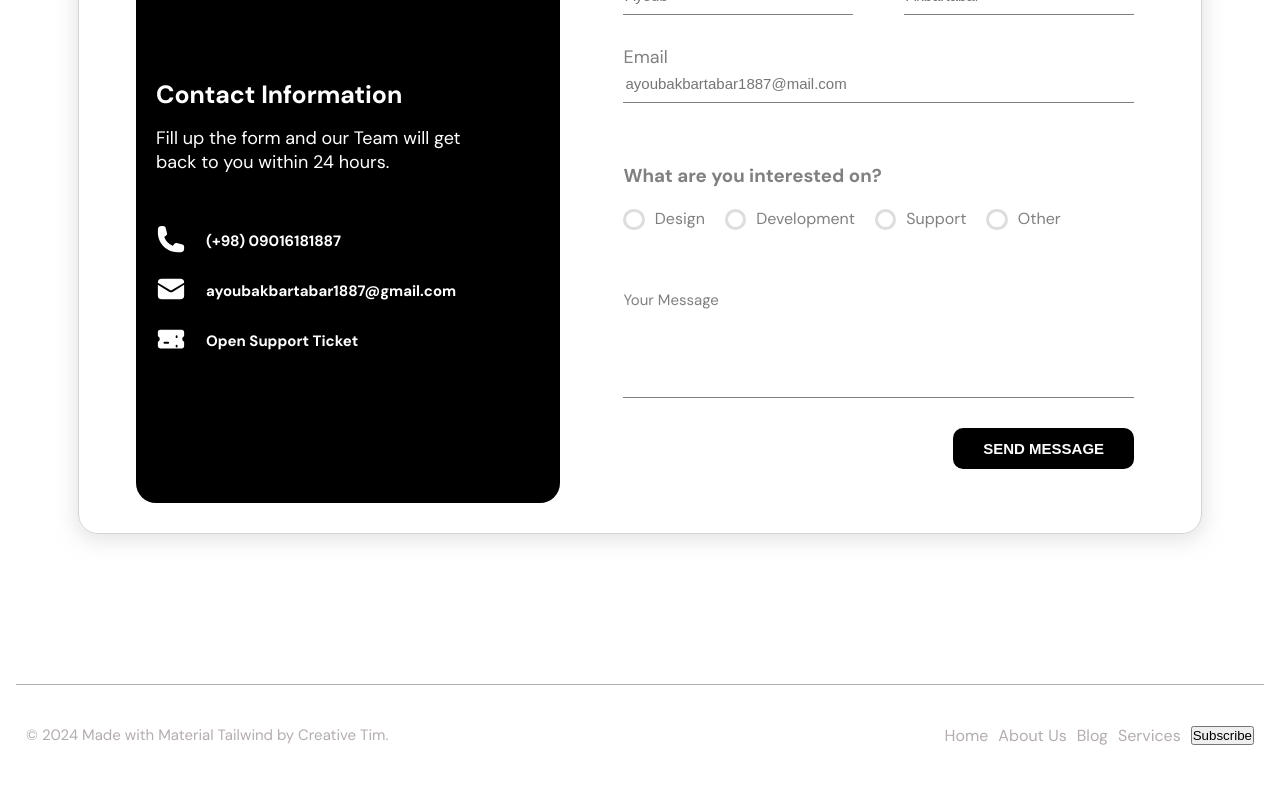
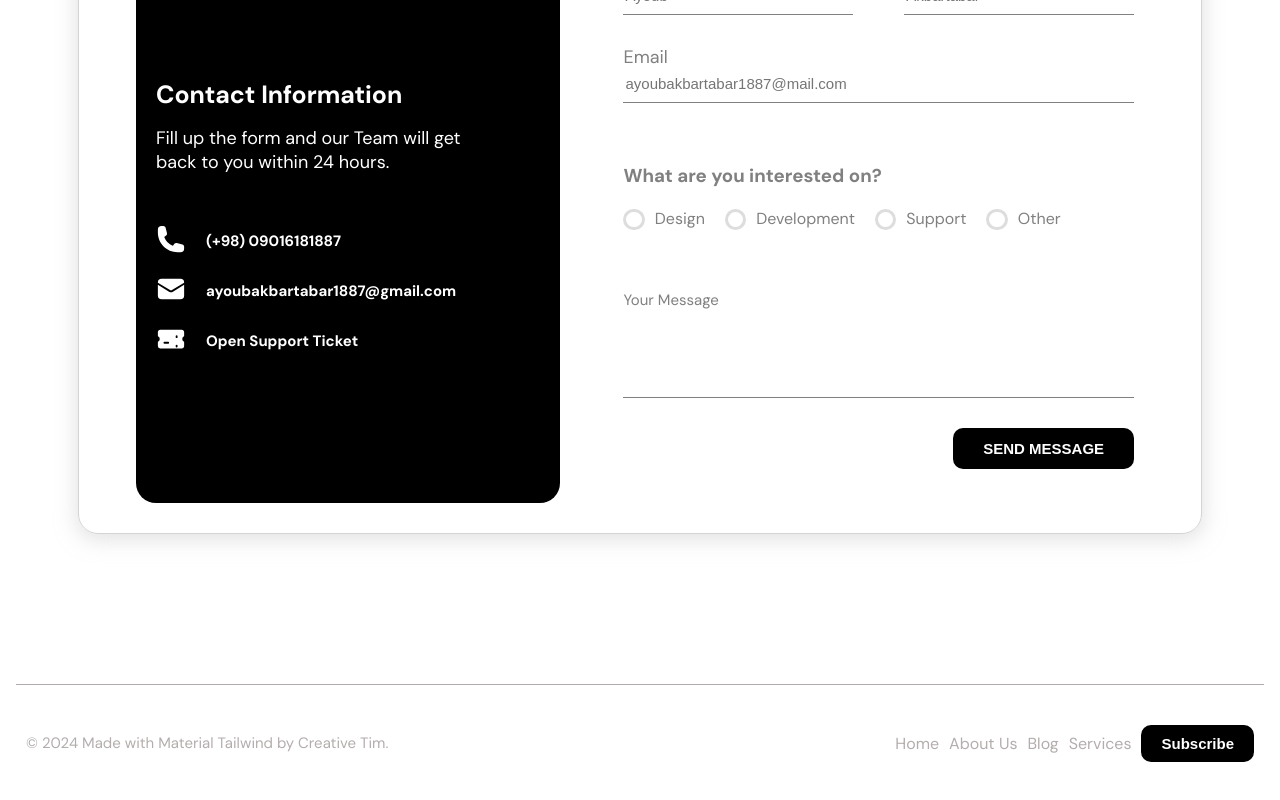
Before and after one commit to ayoubakbartabar/profile-project, a React (Vite) app: page / in a window 1280 px wide. Shown: the part 5566-6366 px from the top of the page. Built offline with nearby package versions, Linux system fonts and the light colour scheme.

Commit message:
Update Footer.css

```diff
--- a/src/assets/components/Footer/Footer.css
+++ b/src/assets/components/Footer/Footer.css
@@ -30,3 +30,14 @@
     text-decoration: none;
     color: #b4adad;
 }
+
+.footer-menu-btn{
+    padding: 10px 20px;
+    color: #fff;
+    font-size: 15px;
+    border: 0;
+    border-radius: 10px;
+    background-color: #000;
+    font-weight: 800;
+    cursor: pointer;
+}
```
